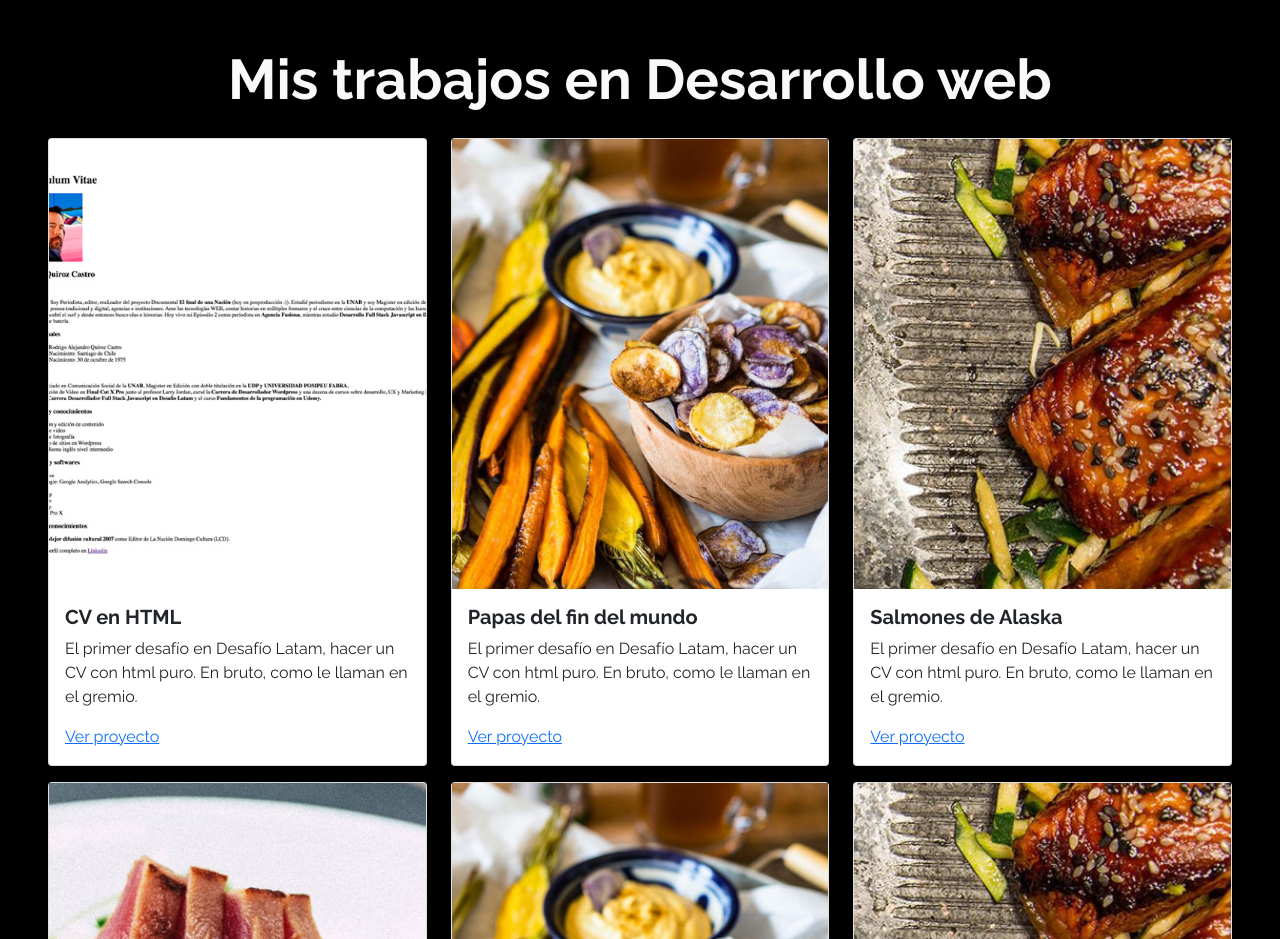
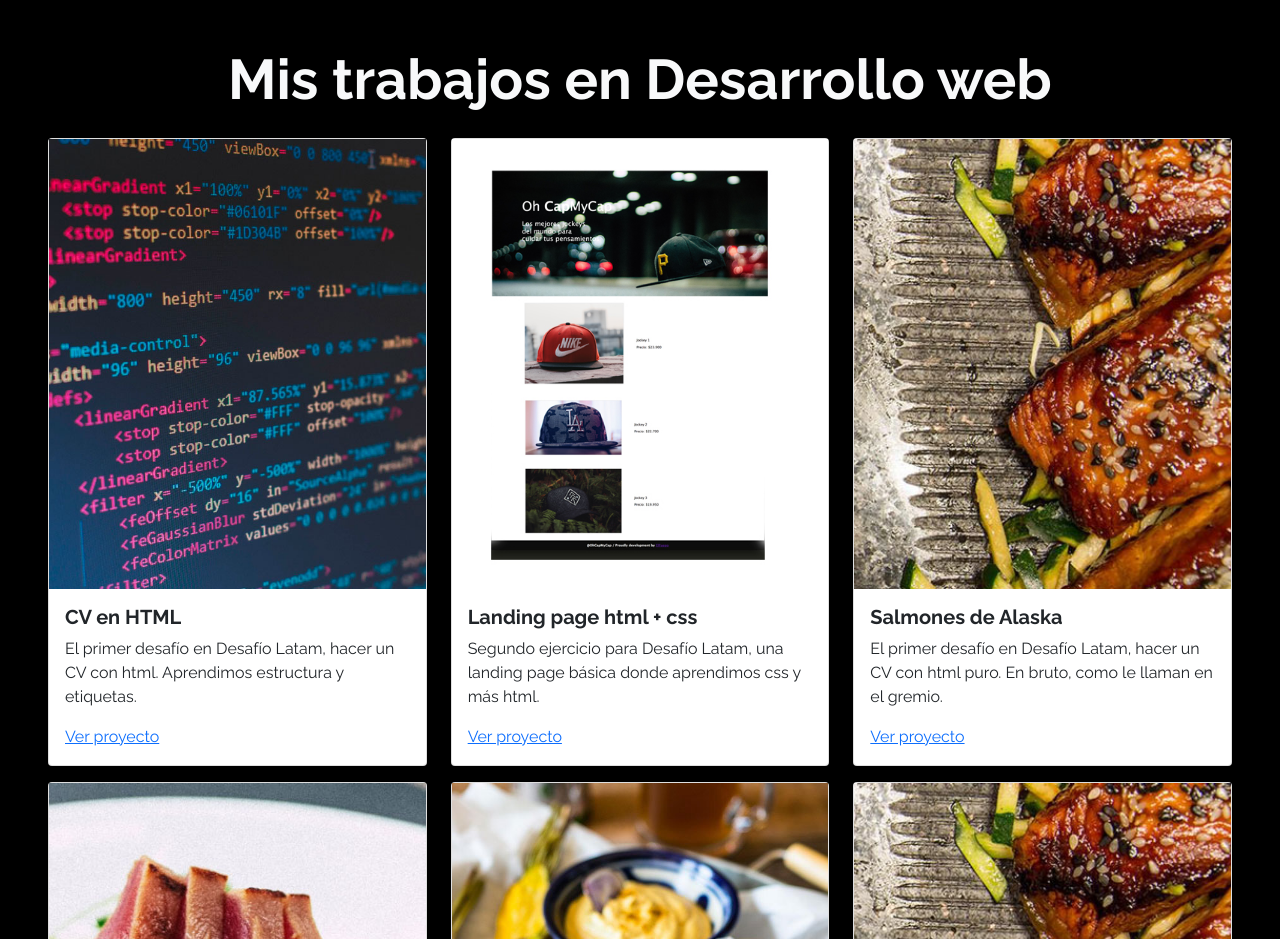
Before and after one commit to RodDev88/RodDev88.github.io, a plain HTML site: page index.html in a window 1280 px wide. Shown: the part 1200-2139 px from the top of the page. Drawn offline with nearby package versions, Linux system fonts and the light colour scheme.

Commit message:
sube index con actualizacion de segundo proyecto landing page

```diff
--- a/index.html
+++ b/index.html
@@ -118,12 +118,12 @@
         <div class="row">
             <div class="col-12 col-sm-4 py-2">
                 <div class="card">
-                    <div class="image-top" style="background-image: url(assets/img/card-01.jpg)"></div>
+                    <div class="image-top" style="background-image: url(assets/img/card_00.jpg)"></div>
                     <div class="card-body">
                         <h5 class="card-title fw-bold">CV en HTML</h5>
                         <p class="card-text">
-                            El primer desafío en Desafío Latam, hacer un CV con html puro.
-                            En bruto, como le llaman en el gremio.
+                            El primer desafío en Desafío Latam, hacer un CV con html.
+                            Aprendimos estructura y etiquetas.
                         </p>
                         <a href="https://github.com/RodDev88/desafio2">Ver proyecto</a>
 
@@ -132,14 +132,15 @@
             </div>
             <div class="col-12 col-sm-4 py-2">
                 <div class="card">
-                    <div class="image-top" style="background-image: url(assets/img/card-2.jpg)"></div>
+                    <div class="image-top" style="background-image: url(assets/img/card-02.jpg)"></div>
                     <div class="card-body">
-                        <h5 class="card-title fw-bold">Papas del fin del mundo</h5>
+                        <h5 class="card-title fw-bold">Landing page html + css</h5>
                         <p class="card-text">
-                            El primer desafío en Desafío Latam, hacer un CV con html puro.
-                            En bruto, como le llaman en el gremio.
+                            Segundo ejercicio para Desafío Latam, una landing
+                            page básica donde aprendimos css y más html.
+
                         </p>
-                        <a href="https://elfinaldeunanacion.cl">Ver proyecto</a>
+                        <a href="https://github.com/RodDev88/landing_page">Ver proyecto</a>
                     </div>
                 </div>
             </div>
```
Also changed, not shown: assets/img/card-02.jpg (added), assets/img/card_00.jpg (added), 3 other files.
